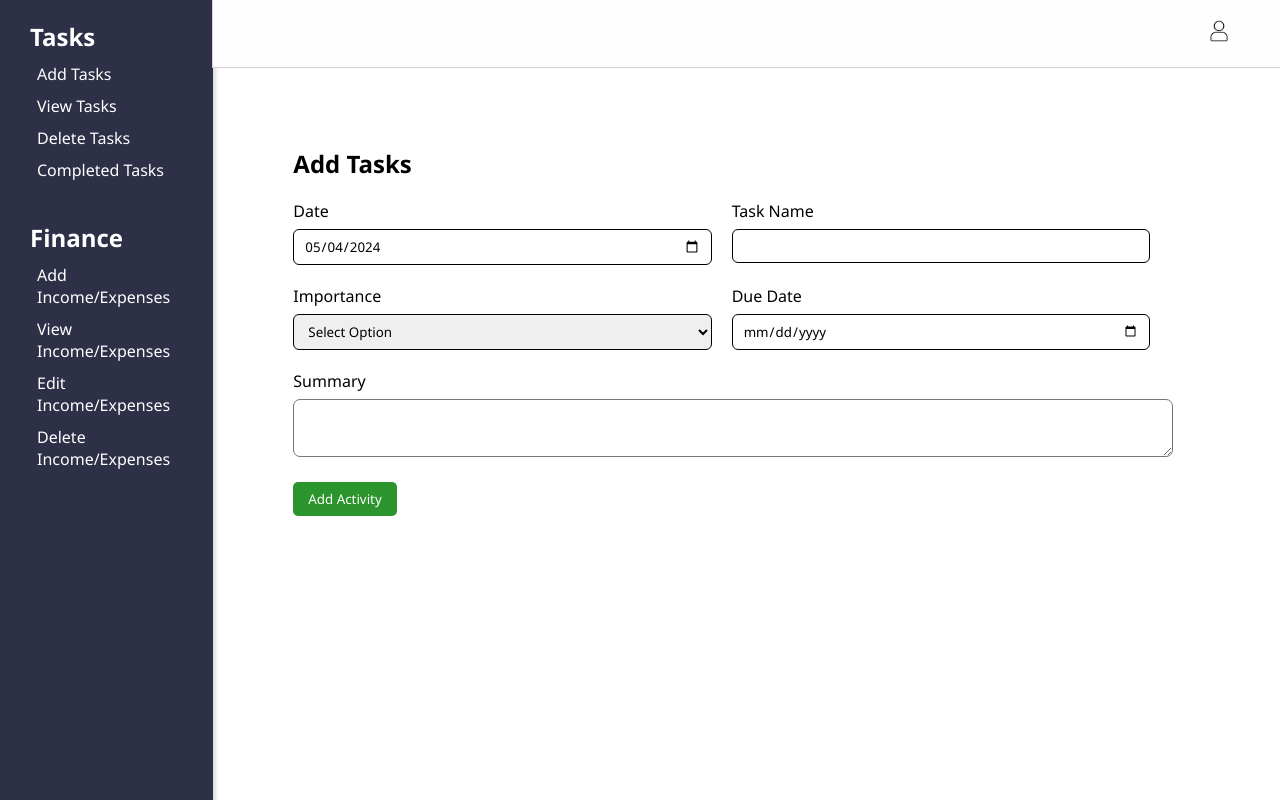
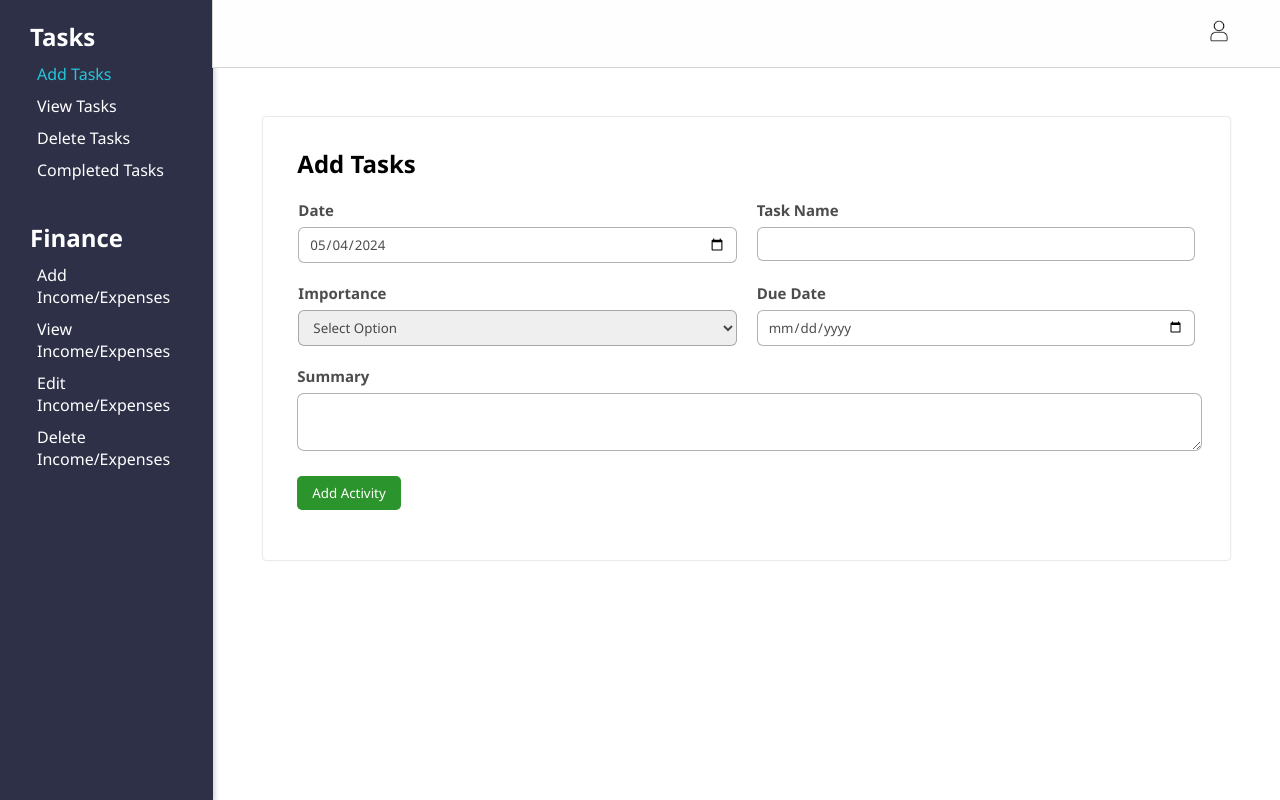
Before and after one commit to Janice1828/daily_activities-personal_finance_tracker, a PHP site: page /userpanel/tasks/add_tasks.php in a window 1280 px wide. Run offline with PHP 8.4, Linux system fonts and the light colour scheme; the visitor is signed in with stand-in values (Sample User, id 1).

```diff
--- a/login.php
+++ b/login.php
@@ -13,6 +13,8 @@ session_start();
 </head>
 <div class="p-5">
   <form action="" method="post" id="loginForm">
+    <h2 style="text-align:center">Login Form</h2>
+
     <div><label for="">Email</label> <input type="text" name="email" /></div>
     <div><label for="">Password</label> <input name="password" type="text" /></div>
     <div><button name="login">Login</button></div>
--- a/registration.php
+++ b/registration.php
@@ -9,7 +9,7 @@
 </head>
 <div class="p-5">
   <form action="" method="post" id="registrationForm">
-    <h2>Registration Form</h2>
+    <h2 style="text-align: center;">Registration Form</h2>
     <div><label for="">Full Name</label> <input type="text" name="fullname" required /></div>
     <div><label for="">Email</label> <input name="email" type="email" required /></div>
     <div><label for="">Password</label> <input name="password" type="password" required /></div>
--- a/style.css
+++ b/style.css
@@ -70,7 +70,6 @@ nav {
   padding-top: 40px;
 }
 .card {
-  /* box-shadow: 0px 0px 1px 1px #ededed; */
   border-radius: 7px;
 }
 form div input,
@@ -78,24 +77,27 @@ form div input,
   width: 100%;
   padding: 7px 10px;
   border-radius: 6px;
-  border: 1px solid #000;
+  border: 1px solid rgba(0, 0, 0, 0.3);
+  color: rgba(0, 0, 0, 0.7);
   outline: none;
 }
 form div label {
   display: block;
   margin-bottom: 7px;
+  color: rgba(0, 0, 0, 0.7);
+  font-size: 15px;
+  font-weight: 700;
 }
 form div button {
   padding: 8px 20px;
   border-radius: 7px;
   outline: none;
   border: 0;
-  /* background: rgb(199, 198, 198); */
   cursor: pointer;
 }
 #loginForm,
 #registrationForm {
-  border: 1px solid #000;
+  box-shadow: 0px 0px 2px 0px rgba(0, 0, 0, 0.3);
   padding: 40px 20px;
   border-radius: 7px;
   width: 500px;
@@ -104,11 +106,24 @@ form div button {
   flex-direction: column;
   gap: 20px;
 }
-textarea {
-  width: 97%;
+.add-finance-container form,
+.add-task-container form {
+  box-shadow: 0px 0px 2px 0px rgba(0, 0, 0, 0.3);
+  padding: 30px 10px 50px 10px;
+  border-radius: 3px;
+  justify-content: center;
+}
+.ml-2 {
+  margin-left: 24px;
+}
+.add-finance-container form textarea,
+.add-task-container form textarea {
+  width: 98%;
   outline: none;
   padding: 10px;
   border-radius: 7px;
+  border: 1px solid rgba(0, 0, 0, 0.3);
+  color: rgba(0, 0, 0, 0.7);
 }
 .p-5 {
   padding: 50px;
@@ -167,11 +182,26 @@ textarea {
   display: flex;
   flex-wrap: wrap;
 }
+table {
+  box-shadow: 0px 0px 1px 0px rgba(0, 0, 0, 0.6);
+  border-collapse: collapse;
+}
+table thead {
+  background-color: #000;
+  color: #fff;
+}
+table tbody tr {
+  border-bottom: 1px solid rgba(0, 0, 0, 0.1);
+}
 table thead tr th,
 table tbody tr td {
-  padding: 10px 20px;
+  padding: 12px 20px;
+  text-align: center;
 }
 
+table tbody tr:last-child {
+  border-bottom: 0px;
+}
 .btn-danger {
   padding: 4px 15px;
   cursor: pointer;
@@ -310,6 +340,9 @@ footer h3 {
   color: #000 !important;
   background-color: #fff;
 }
+.active-sidebar {
+  color: #26c6da !important;
+}
 .footer-links {
   padding-top: 7px;
 }
@@ -352,6 +385,7 @@ footer h3 {
   position: absolute;
   right: 30px;
   box-shadow: 0px 0px 1px 0px;
+  background: #fff;
   padding: 8px 15px;
 }
 .cursor-pointer {
--- a/userpanel/finance/edit_finance.php
+++ b/userpanel/finance/edit_finance.php
@@ -38,7 +38,7 @@ $fetch = mysqli_query($conn, $selectQuery);
                     <ul style="padding-left:7px;">
                         <li><a href="./add_finance.php">Add Income/Expenses</a></li>
                         <li><a href="./view_finance.php">View Income/Expenses</a></li>
-                        <li><a href="#">Edit Income/Expenses</a></li>
+                        <li><a href="#" class="active-sidebar">Edit Income/Expenses</a></li>
                         <li><a href="./delete_finance.php">Delete Income/Expenses</a></li>
                     </ul>
                 </div>
@@ -59,12 +59,12 @@ $fetch = mysqli_query($conn, $selectQuery);
             <div class="p-5">
                 <div class="card">
                     <div class="card-body">
-                        <div class="p-3">
+                        <div class="">
                             <form class="row gap-2">
                                 <div class="col-12">
                                     <h2>Edit Finance</h2>
                                 </div>
-                                <table class="col-12" border="1" cellpadding="10" cellspacing="0">
+                                <table class="col-12" cellpadding="10" cellspacing="0">
                                     <thead>
                                         <tr>
                                             <th>SN</th>
--- a/userpanel/finance/view_finance.php
+++ b/userpanel/finance/view_finance.php
@@ -37,7 +37,7 @@ $fetch = mysqli_query($conn, $selectQuery);
                     <h2>Finance</h2>
                     <ul style="padding-left:7px;">
                         <li><a href="./add_finance.php">Add Income/Expenses</a></li>
-                        <li><a href="#">View Income/Expenses</a></li>
+                        <li><a href="#" class="active-sidebar">View Income/Expenses</a></li>
                         <li><a href="./edit_finance.php">Edit Income/Expenses</a></li>
                         <li><a href="./delete_finance.php">Delete Income/Expenses</a></li>
                     </ul>
@@ -59,12 +59,12 @@ $fetch = mysqli_query($conn, $selectQuery);
             <div class="p-5">
                 <div class="card">
                     <div class="card-body">
-                        <div class="p-3">
+                        <div class="">
                             <form class="row gap-2">
                                 <div class="col-12">
                                     <h2>View Finance</h2>
                                 </div>
-                                <table class="col-12" border="1" cellpadding="10" cellspacing="0">
+                                <table class="col-12" cellpadding="10" cellspacing="0">
                                     <thead>
                                         <tr>
                                             <th>SN</th>
--- a/userpanel/tasks/add_tasks.php
+++ b/userpanel/tasks/add_tasks.php
@@ -16,13 +16,13 @@ if ($login_status != "true") {
 </head>
 
 <body>
-    <div class="row">
+    <div class="row add-task-container">
         <div class="col-2">
             <div class="sidebar">
                 <div class="sidebar-activities">
                     <h2>Tasks</h2>
                     <ul style="padding-left:7px;">
-                        <li><a href="#">Add Tasks</a></li>
+                        <li><a href="#" class="active-sidebar">Add Tasks</a></li>
                         <li><a href="./view_tasks.php">View Tasks</a></li>
                         <li><a href="./delete_tasks.php">Delete Tasks</a></li>
                         <li><a href="./completed_task.php">Completed Tasks</a></li>
@@ -56,10 +56,10 @@ if ($login_status != "true") {
             <div class="p-5">
                 <div class="card">
                     <div class="card-body">
-                        <div class="p-3">
+                        <div class="">
                             <form class="row gap-2" method="post">
                                 <div class="col-12">
-                                    <h2>Add Tasks</h2>
+                                    <h2 class="ml-2">Add Tasks</h2>
                                 </div>
                                 <div class="col-6">
                                     <label for="">Date</label>
@@ -81,12 +81,12 @@ if ($login_status != "true") {
                                     <label for="">Due Date</label>
                                     <input type="date" name="tasks_due_date">
                                 </div>
-                                <div class="col-12">
+                                <div class="col-12 ml-2">
                                     <label for="">Summary</label>
                                     <textarea rows="" cols="" name="summary"></textarea>
                                 </div>
                                 <div class="col-12">
-                                    <button type="submit" name="addtasks" class="btn-success">Add Activity</button>
+                                    <button type="submit" name="addtasks" class="btn-success ml-2">Add Activity</button>
                                 </div>
                             </form>
                         </div>
```
Also changed, not shown: userpanel/finance/add_finance.php (+6 -6 lines), userpanel/finance/delete_finance.php (+4 -4 lines), userpanel/tasks/completed_task.php (+4 -4 lines), userpanel/tasks/delete_tasks.php (+4 -4 lines), userpanel/tasks/view_tasks.php (+4 -4 lines).
